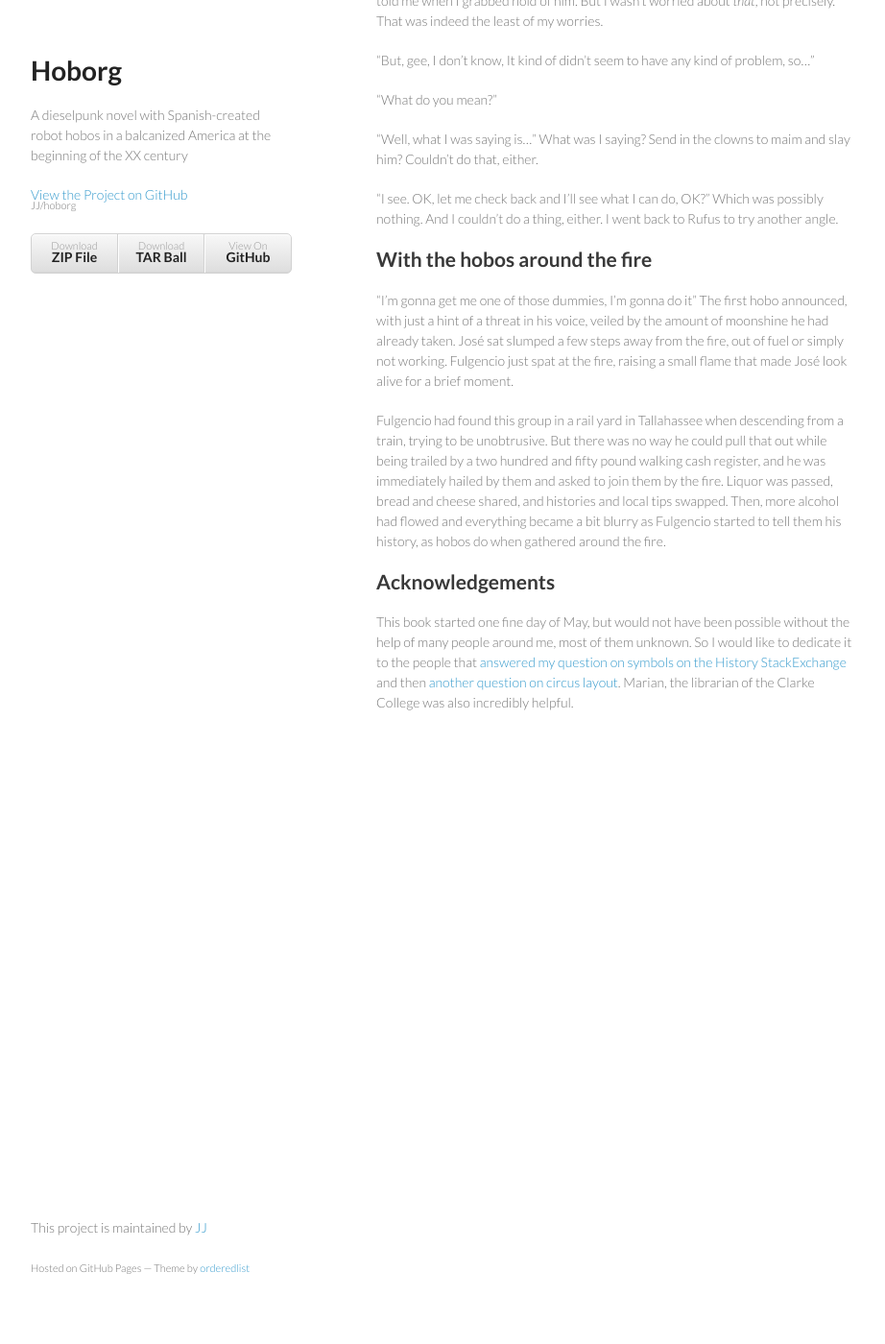
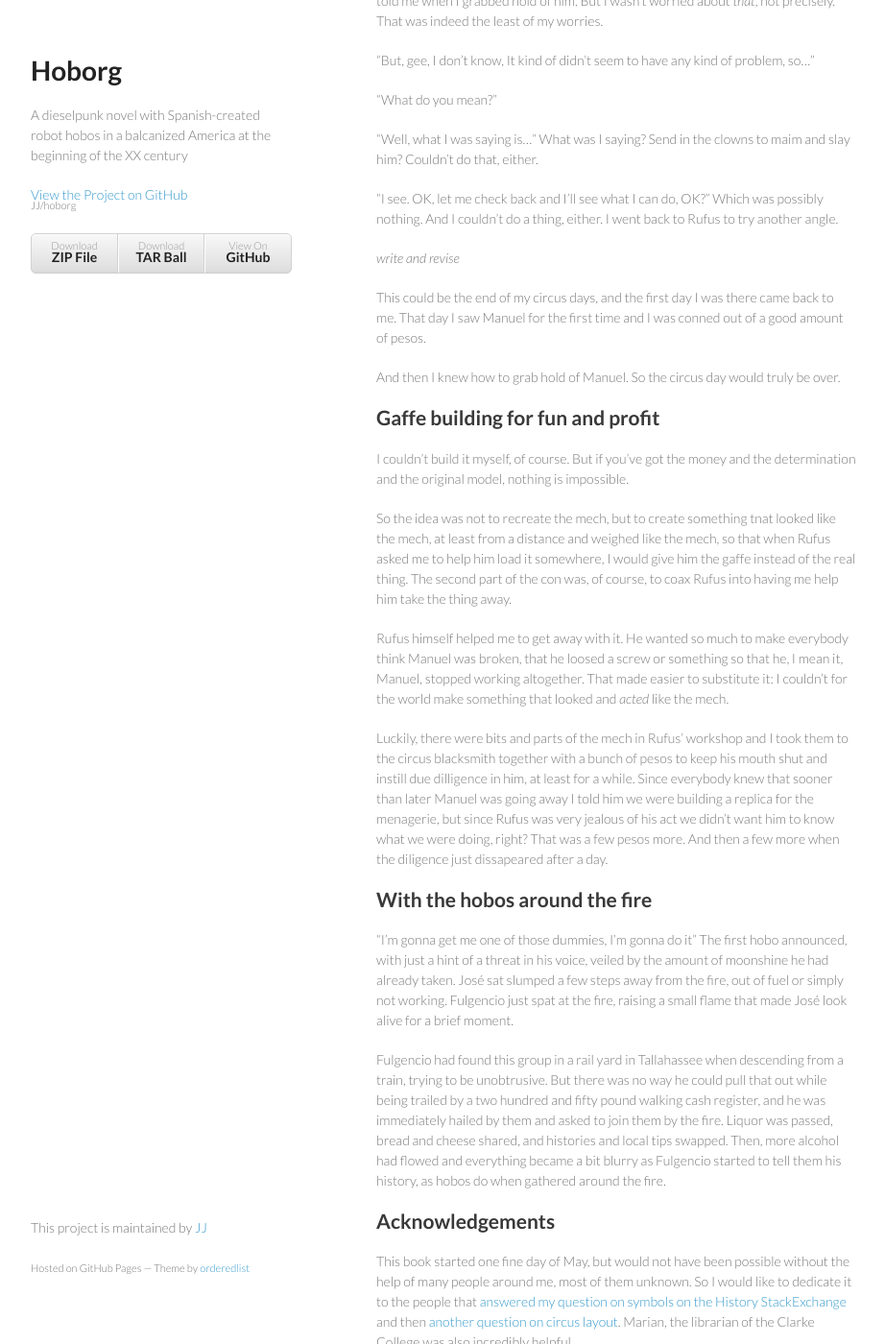
Before and after one commit to JJ/hoborg, a Jekyll site: the page built from text/text.md, in a window 1280 px wide and 1400 px high, scrolled down 20515 px. Shown: the whole window at 96% size, without its empty margins (178-1100 px from the left). Built offline with Jekyll 4.4.1, drawn with Linux system fonts in a browser that asks for light colours.

Commit message:
Sync text/text.md from master to gh-pages

```diff
--- a/text/text.md
+++ b/text/text.md
@@ -1157,6 +1157,47 @@ to maim and slay him? Couldn't do that, either.
 was possibly nothing. And I couldn't do a thing, either. I went back
 to Rufus to try another angle.
 
+*write and revise*
+
+This could be the end of my circus days, and the first day I was there
+came back to me. That day I saw Manuel for the first time and I was
+conned out of a good amount of pesos.
+
+And then I knew how to grab hold of Manuel. So the circus day would
+truly be over.
+
+
+Gaffe building for fun and profit
+-----------------------------------------
+
+I couldn't build it myself, of course. But if you've got the money and
+the determination and the original model, nothing is impossible.
+
+So the idea was not to recreate the mech, but to create something tnat
+looked like the mech, at least from a distance and weighed like the
+mech, so that when Rufus asked me to help him load it somewhere, I
+would give him the gaffe instead of the real thing. The second part of
+the con was, of course, to coax Rufus into having me help him take the
+thing away.
+
+Rufus himself helped me to get away with it. He wanted so much to make
+everybody think Manuel was broken, that he loosed a screw or something
+so that he, I mean it, Manuel, stopped working altogether. That made
+easier to substitute it: I couldn't for the world make something that
+looked and *acted* like the mech.
+
+Luckily, there were bits and parts of the mech in Rufus' workshop and
+I took them to the circus blacksmith together with a bunch of pesos to
+keep his mouth shut and instill due dilligence in him, at least for a
+while. Since everybody knew that sooner than later Manuel was going
+away I told him we were building a replica for the menagerie, but
+since Rufus was very jealous of his act we didn't want him to know
+what we were doing, right? That was a few pesos more. And then a few
+more when the diligence just dissapeared after a day.
+
+
+
+
 With the hobos around the fire
 --------------
 
```
